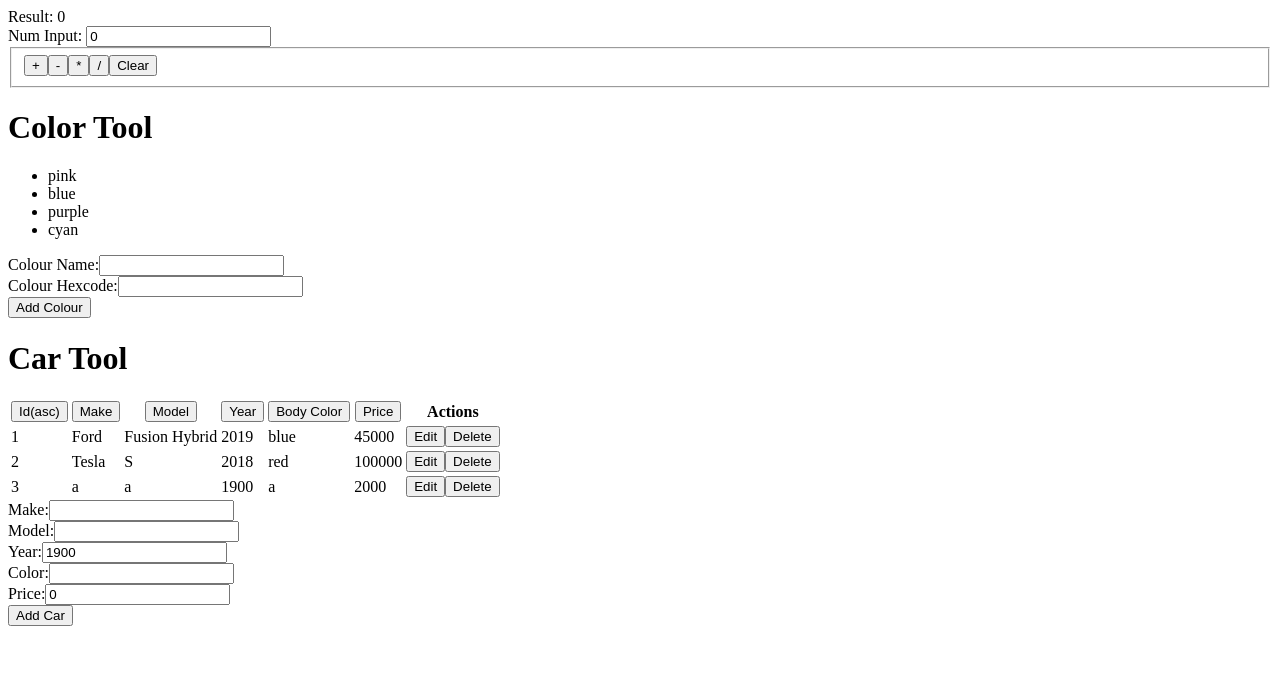
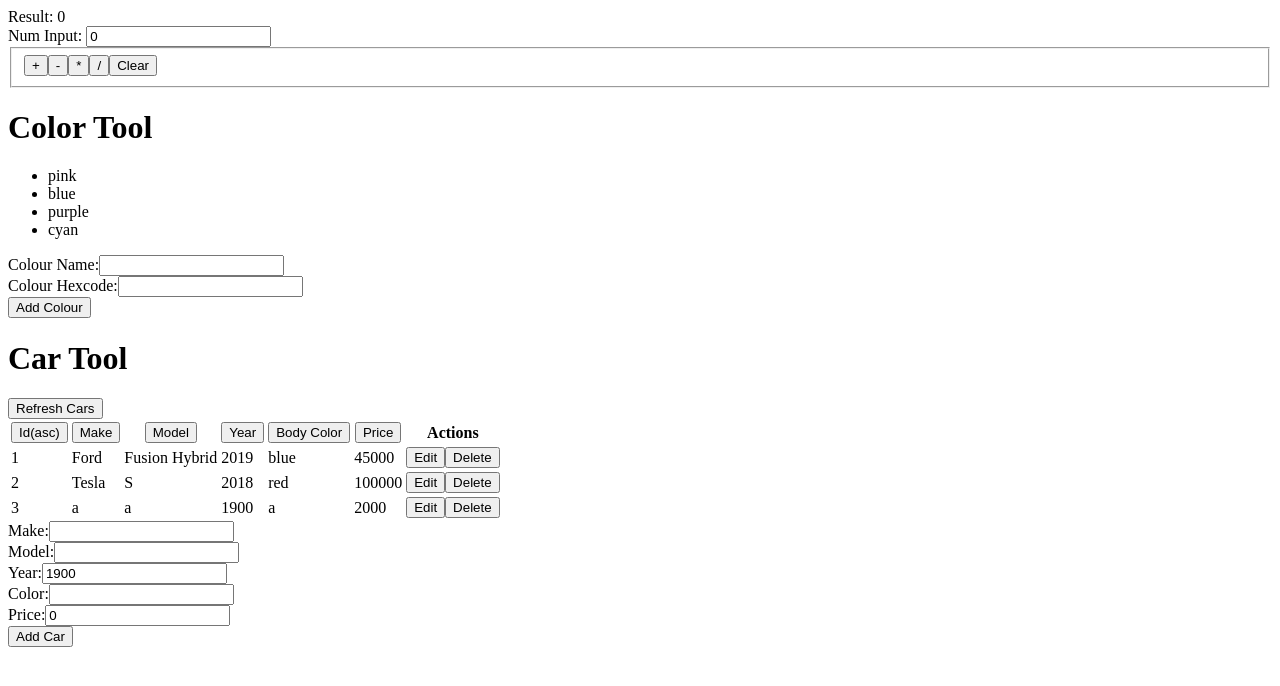
Before and after one commit to cccs-kevin/react-redux-typescript_09282020, a React (Create React App) app in the folder demo-app/: page / in a window 1280 px wide. Shown: the top 686 px of the page. Built offline with nearby package versions, Linux system fonts and the light colour scheme; data requests are answered from the project's data file.

Commit message:
add refresh button and memo for bound actions

```diff
--- a/demo-app/src/components/CarTool.tsx
+++ b/demo-app/src/components/CarTool.tsx
@@ -13,6 +13,7 @@ export type CarToolProps = CarToolState & {
   onEditCar: (carId: number) => void;
   onCancelCar: () => void;
   onSortCars: (col: CarKeys) => void;
+  onRefreshCars: () => void;
 };
 
 export function CarTool(props: CarToolProps) {
@@ -20,16 +21,22 @@ export function CarTool(props: CarToolProps) {
     cars,
     editCarId,
     carsOrder,
+    isLoading,
     onAddCar: addCar,
     onSaveCar: saveCar,
     onDeleteCar: deleteCar,
     onEditCar: editCar,
     onCancelCar: cancelCar,
     onSortCars: sortCars,
+    onRefreshCars: refreshCars,
   } = props;
   return (
     <>
+      {isLoading && <div>Calling the REST API</div>}
       <ToolHeader headerText="Car Tool" />
+      <button type="button" onClick={refreshCars}>
+        Refresh Cars
+      </button>
       <CarTable
         cars={cars}
         editCarId={editCarId}
--- a/demo-app/src/containers/CarToolContainer.tsx
+++ b/demo-app/src/containers/CarToolContainer.tsx
@@ -1,4 +1,4 @@
-import React, { useEffect } from 'react';
+import React, { useEffect, useMemo } from 'react';
 import { bindActionCreators } from 'redux';
 import { useSelector, useDispatch } from 'react-redux';
 
@@ -19,8 +19,11 @@ export function CarToolContainer() {
 
   const dispatch = useDispatch();
 
-  const boundActions = bindActionCreators(
+  const boundActions = useMemo(
+    () =>
+      bindActionCreators(
         {
+          onRefreshCars: CarToolActions.refreshCars,
           onAddCar: CarToolActions.createAppendCarAction,
           onSaveCar: CarToolActions.createReplaceCarAction,
           onDeleteCar: CarToolActions.createRemoveCarAction,
@@ -29,11 +32,13 @@ export function CarToolContainer() {
           onSortCars: CarToolActions.createSortCarsAction,
         },
         dispatch,
+      ),
+    [dispatch],
   );
 
   useEffect(() => {
-    dispatch(CarToolActions.refreshCars());
-  }, [dispatch]);
+    boundActions.onRefreshCars();
+  }, [boundActions]);
 
   return <CarTool {...stateData} {...boundActions} />;
 }
```
Lines whose indentation alone changed are shown as unchanged.
